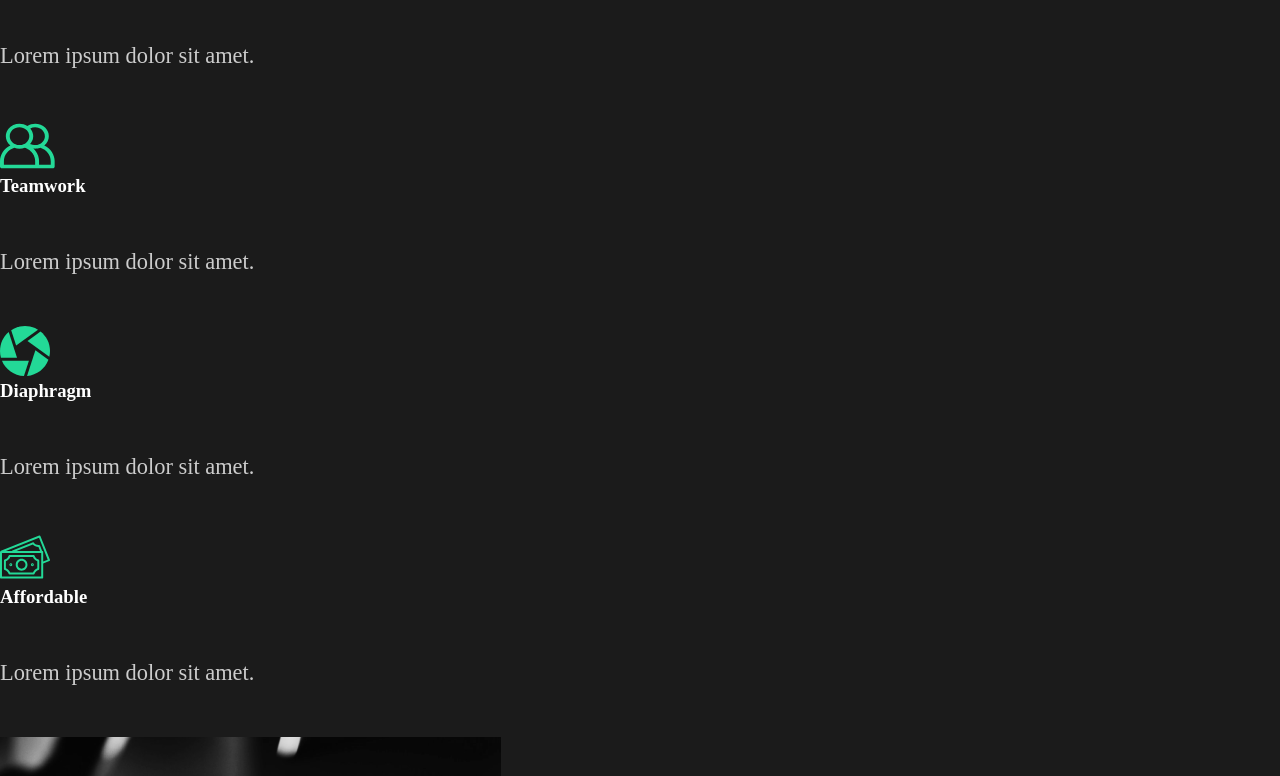
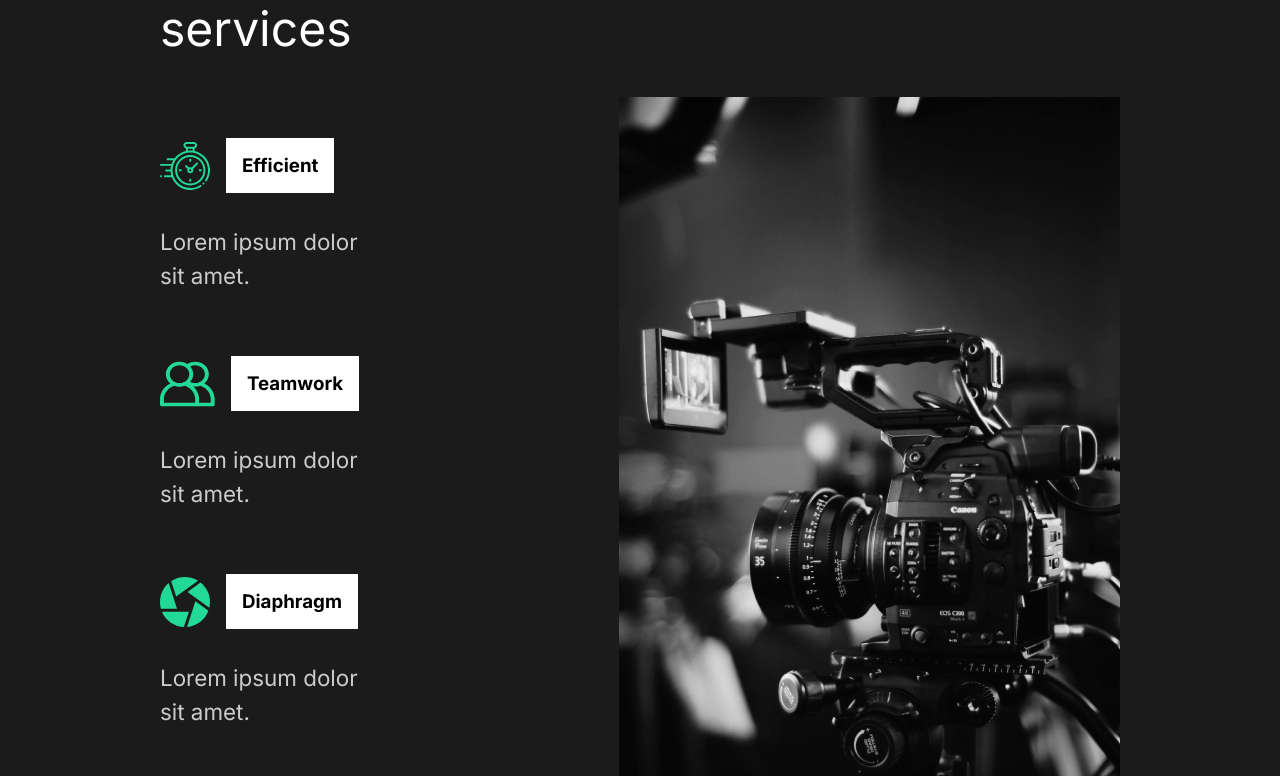
Before and after one commit to biZan7X/capture, a React (Create React App) app: page / in a window 1280 px wide. Shown: the part 944-1720 px from the top of the page. Built offline with nearby package versions, Linux system fonts and the light colour scheme.

Commit message:
style - ServicesSection

```diff
--- a/public/index.html
+++ b/public/index.html
@@ -10,6 +10,10 @@
 			content="Web site created using create-react-app"
 		/>
 		<link rel="apple-touch-icon" href="%PUBLIC_URL%/logo192.png" />
+		<link
+			href="https://fonts.googleapis.com/css2?family=Inter:wght@400;700&family=Lobster&display=swap"
+			rel="stylesheet"
+		/>
 		<!--
       manifest.json provides metadata used when your web app is installed on a
       user's mobile device or desktop. See https://developers.google.com/web/fundamentals/web-app-manifest/
--- a/src/components/AboutUsSection.jsx
+++ b/src/components/AboutUsSection.jsx
@@ -3,6 +3,7 @@ import home1 from "../img/home1.png";
 
 //styled
 import styled from "styled-components";
+import { About, Description, Image, Hide } from "../style";
 
 const AboutUsSection = () => {
 	return (
@@ -35,36 +36,4 @@ const AboutUsSection = () => {
 	);
 };
 
-//& now this becomes a component that is styled.
-const About = styled.div`
-	min-height: 90vh;
-	display: flex;
-	align-items: center;
-	justify-content: space-between;
-	padding: 5rem 10rem;
-	color: white;
-`;
-
-const Description = styled.div`
-	flex: 1;
-	padding-right: 5rem;
-	h2 {
-		font-weight: lighter;
-	}
-`;
-
-const Image = styled.div`
-	flex: 1;
-	overflow: hidden;
-	img {
-		width: 100%;
-		height: 80vh;
-		object-fit: cover;
-	}
-`;
-
-const Hide = styled.div`
-	overflow: hidden;
-`;
-
 export default AboutUsSection;
--- a/src/components/GlobalStyle.jsx
+++ b/src/components/GlobalStyle.jsx
@@ -10,6 +10,7 @@ const GlobalStyle = createGlobalStyle`
 }
 body{
     background: #1b1b1b;
+    font-family: 'Inter', sans-serif;
 }
 button{
     font-weight: bold;
@@ -20,6 +21,7 @@ button{
     background: transparent;
     color: white;
     transition: all 0.5s ease;
+    font-family: 'Inter', sans-serif;
     &:hover{
         background-color: #23d997;
         color: white;
--- a/src/components/ServicesSection.jsx
+++ b/src/components/ServicesSection.jsx
@@ -6,49 +6,80 @@ import money from "../img/money.svg";
 import teamwork from "../img/teamwork.svg";
 import home2 from "../img/home2.png";
 
+//styles
+import styled from "styled-components";
+import { About, Description, Image, Hide } from "../style";
+
 const ServicesSection = () => {
 	return (
-		<div className="services">
-			<div className="description">
+		<Services>
+			<Description>
 				<h2>
 					High <span>quality</span> services
 				</h2>
-				<div className="cards">
-					<div className="card">
+				<Cards>
+					<Card>
 						<div className="icon">
 							<img alt="icon" src={clock} />
 							<h3>Efficient</h3>
 						</div>
 						<p>Lorem ipsum dolor sit amet.</p>
-					</div>
-					<div className="card">
+					</Card>
+					<Card>
 						<div className="icon">
 							<img alt="icon" src={teamwork} />
 							<h3>Teamwork</h3>
 						</div>
 						<p>Lorem ipsum dolor sit amet.</p>
-					</div>
-					<div className="card">
+					</Card>
+					<Card>
 						<div className="icon">
 							<img alt="icon" src={diaphragm} />
 							<h3>Diaphragm</h3>
 						</div>
 						<p>Lorem ipsum dolor sit amet.</p>
-					</div>
-					<div className="card">
+					</Card>
+					<Card>
 						<div className="icon">
 							<img alt="icon" src={money} />
 							<h3>Affordable</h3>
 						</div>
 						<p>Lorem ipsum dolor sit amet.</p>
-					</div>
-				</div>
-			</div>
+					</Card>
+				</Cards>
+			</Description>
 			<div className="image">
 				<img alt="camera" src={home2} />
 			</div>
-		</div>
+		</Services>
 	);
 };
 
+const Services = styled(About)`
+	h2 {
+		padding-bottom: 5rem;
+	}
+	p {
+		width: 70%;
+		padding: 2rem 0rem 4rem 0rem;
+	}
+`;
+const Cards = styled.div`
+	display: flex;
+	flex-wrap: wrap;
+`;
+const Card = styled.div`
+	flex-basis: 20rem;
+	.icon {
+		display: flex;
+		align-items: center;
+		h3 {
+			margin-left: 1rem;
+			background: white;
+			color: black;
+			padding: 1rem;
+		}
+	}
+`;
+
 export default ServicesSection;
--- /dev/null
+++ b/src/style.jsx
@@ -0,0 +1,33 @@
+import styled from "styled-components";
+
+//& now this becomes a component that is styled.
+export const About = styled.div`
+	min-height: 90vh;
+	display: flex;
+	align-items: center;
+	justify-content: space-between;
+	padding: 5rem 10rem;
+	color: white;
+`;
+
+export const Description = styled.div`
+	flex: 1;
+	padding-right: 5rem;
+	h2 {
+		font-weight: lighter;
+	}
+`;
+
+export const Image = styled.div`
+	flex: 1;
+	overflow: hidden;
+	img {
+		width: 100%;
+		height: 80vh;
+		object-fit: cover;
+	}
+`;
+
+export const Hide = styled.div`
+	overflow: hidden;
+`;
```
Lines whose indentation alone changed are shown as unchanged.
